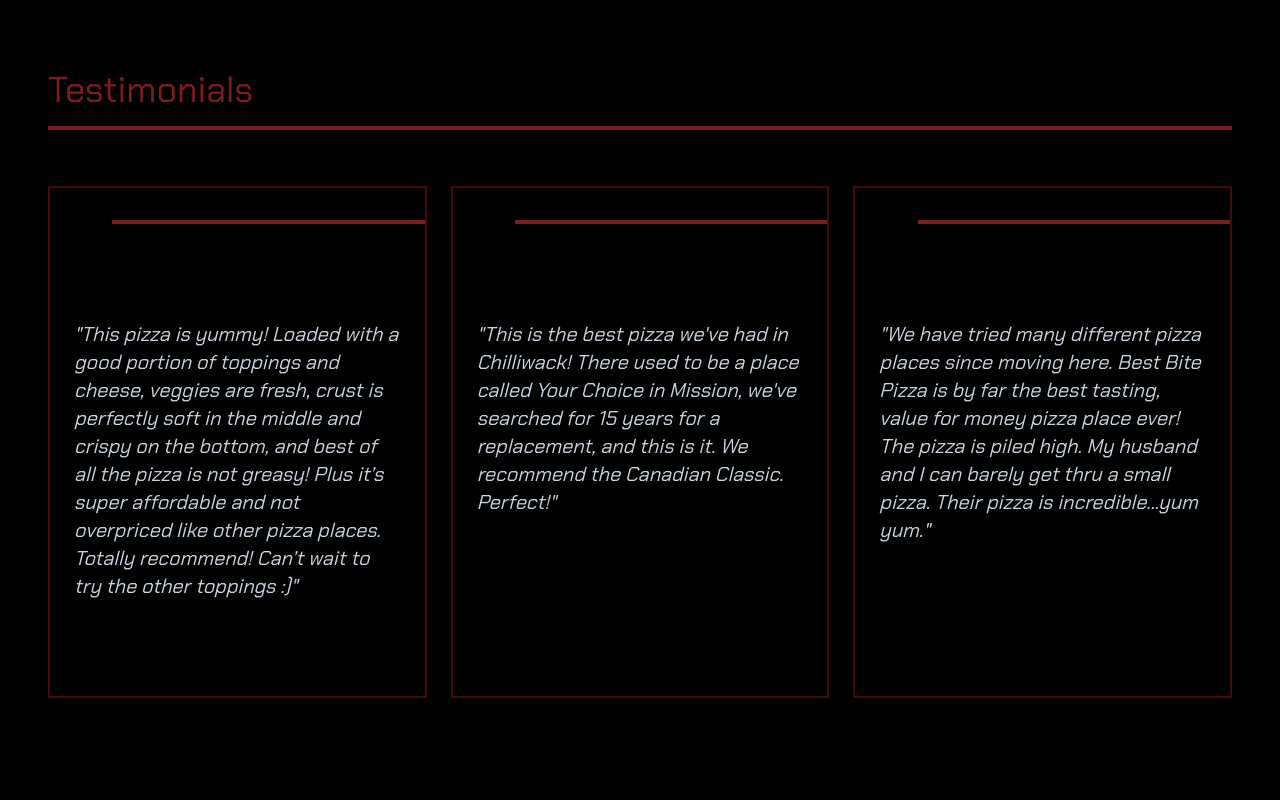
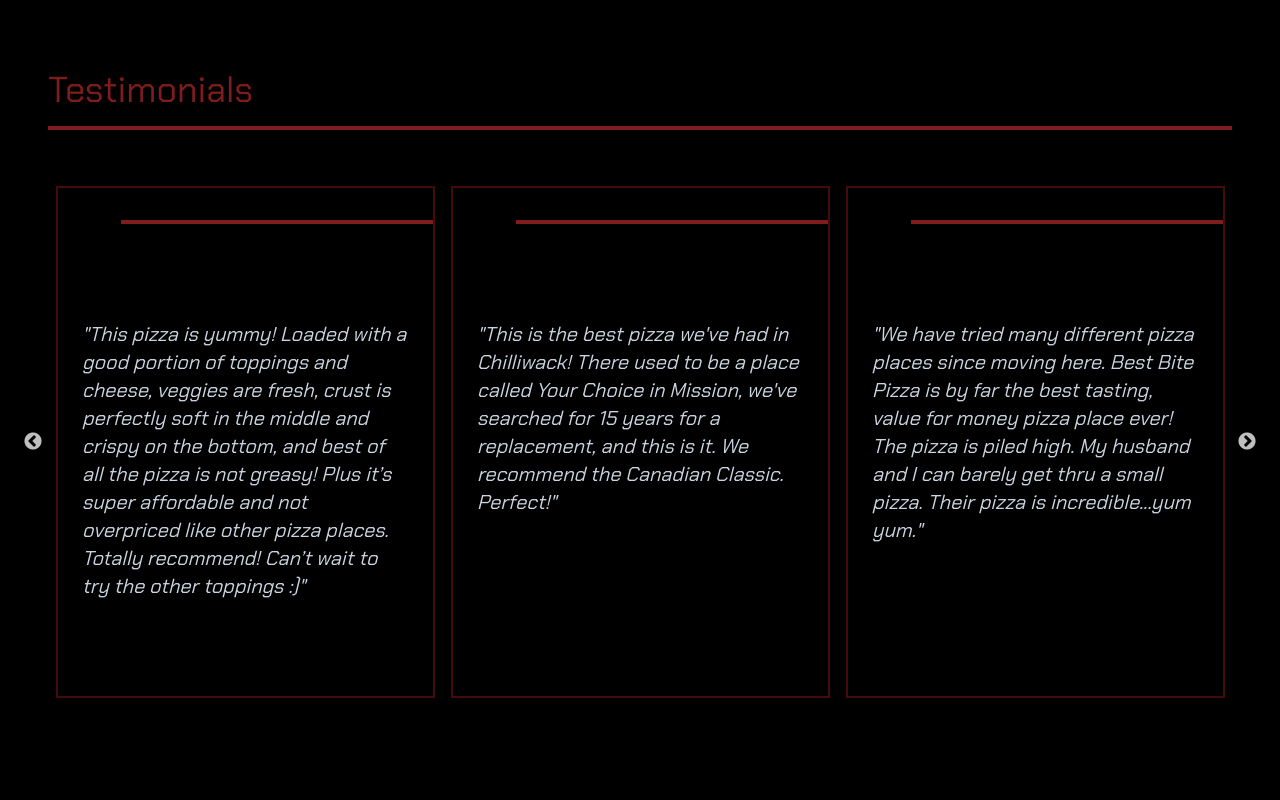
Before and after one commit to harjot85/best-bite, a React (Vite) app: page / in a window 1280 px wide. Shown: the part 2220-3020 px from the top of the page. Built offline with nearby package versions, Linux system fonts and the light colour scheme.

Commit message:
Add Slider for Testionials

```diff
--- a/package.json
+++ b/package.json
@@ -11,8 +11,11 @@
   },
   "dependencies": {
     "@fontsource/chakra-petch": "^5.0.18",
+    "@types/react-slick": "^0.23.13",
     "react": "^18.2.0",
     "react-dom": "^18.2.0",
+    "react-slick": "^0.30.1",
+    "slick-carousel": "^1.8.1",
     "styled-components": "^6.1.8"
   },
   "devDependencies": {
--- /dev/null
+++ b/src/configuration/config.ts
@@ -0,0 +1,30 @@
+export const reponsiveSliderSettings = [
+  {
+    breakpoint: 3000,
+    settings: {
+      slidesToShow: 4,
+      slidesToScroll: 1,
+    },
+  },
+  {
+    breakpoint: 1800,
+    settings: {
+      slidesToShow: 3,
+      slidesToScroll: 1,
+    },
+  },
+  {
+    breakpoint: 1148,
+    settings: {
+      slidesToShow: 2,
+      slidesToScroll: 1,
+    },
+  },
+  {
+    breakpoint: 680,
+    settings: {
+      slidesToShow: 1,
+      slidesToScroll: 1,
+    },
+  },
+];
--- a/src/pages/testimonials-page.tsx
+++ b/src/pages/testimonials-page.tsx
@@ -1,17 +1,35 @@
 import { RedBar } from "./home-page";
 import data from "../data/data.json";
+import Slider from "react-slick";
+import "slick-carousel/slick/slick.css";
+import "slick-carousel/slick/slick-theme.css";
+import { reponsiveSliderSettings } from "../configuration/config";
 
 const TestimonialsPage = () => {
+  const sliderSettings = {
+    dots: true,
+    speed: 500,
+    slidesToShow: 1,
+    slidesToScroll: 1,
+    initialSlide: 0,
+    responsive: reponsiveSliderSettings,
+  };
+
   const { testimonials } = data.business;
+
   return (
     <>
       <div className="text-slate-950 mt-20 pt-8 px-12 min-h-[75vh] lg:min-h-[75vh]">
         <div className="text-4xl">
           <p className="text-red-900 mb-4">Testimonials</p>
           <RedBar height="h-1" />
-          <div className="py-12 text-lg lg:text-xl grid lg:grid-cols-3 lg:gap-6">
-            {testimonials &&
-              testimonials.map((t) => <Testimonial key={t} testimonial={t} />)}
+          <div className="py-12 text-lg lg:text-xl ">
+            <Slider {...sliderSettings}>
+              {testimonials &&
+                testimonials.map((t) => (
+                  <Testimonial key={t} testimonial={t} />
+                ))}
+            </Slider>
           </div>
         </div>
       </div>
@@ -23,7 +41,7 @@
 
 const Testimonial = ({ testimonial }: { testimonial: string }) => {
   return (
-    <div className=" border-solid border-2 border-red-950 pt-8 my-2">
+    <div className=" border-solid border-2 border-red-950 pt-8 m-2 min-h-[32rem]">
       <div className="grid grid-cols-12">
         <div className="col-span-2"></div>
         <div className="col-span-10">
```
Also changed, not shown: 1 other file (tests, documents, lock files or other folders).
